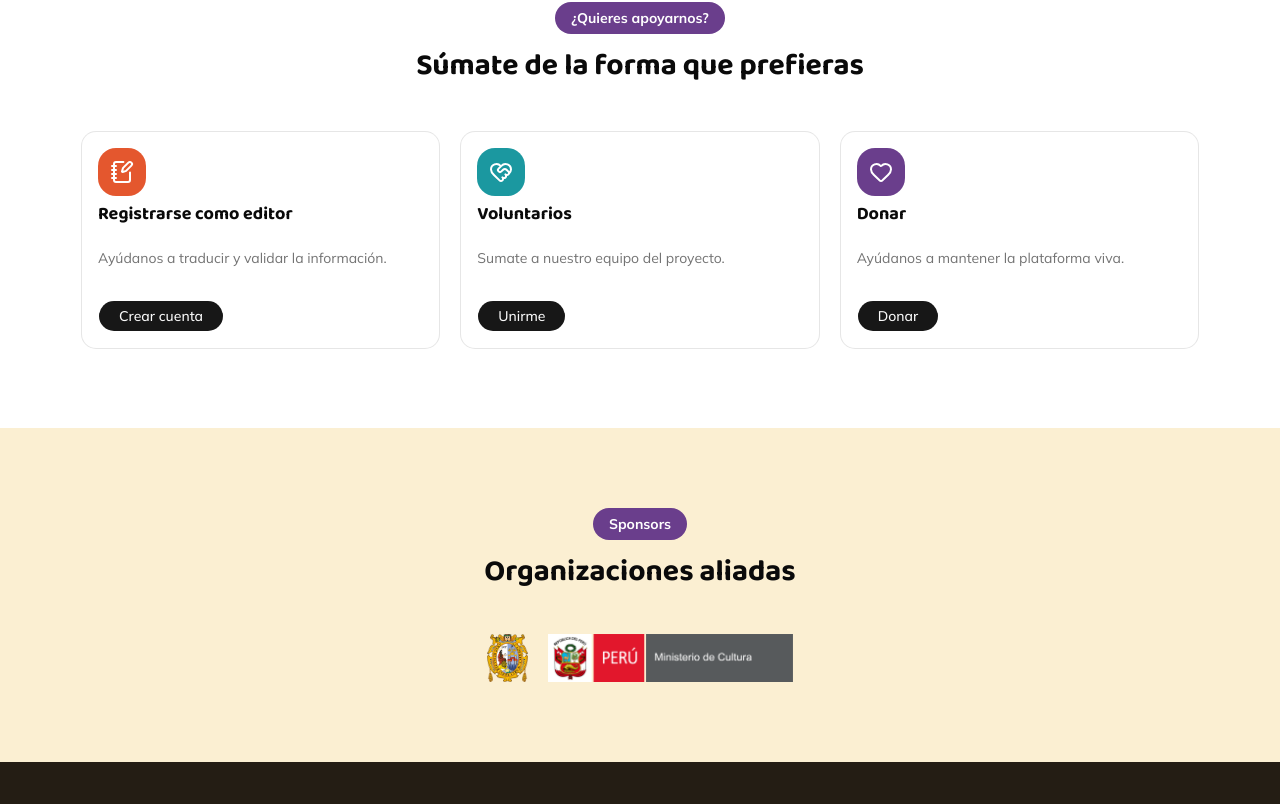
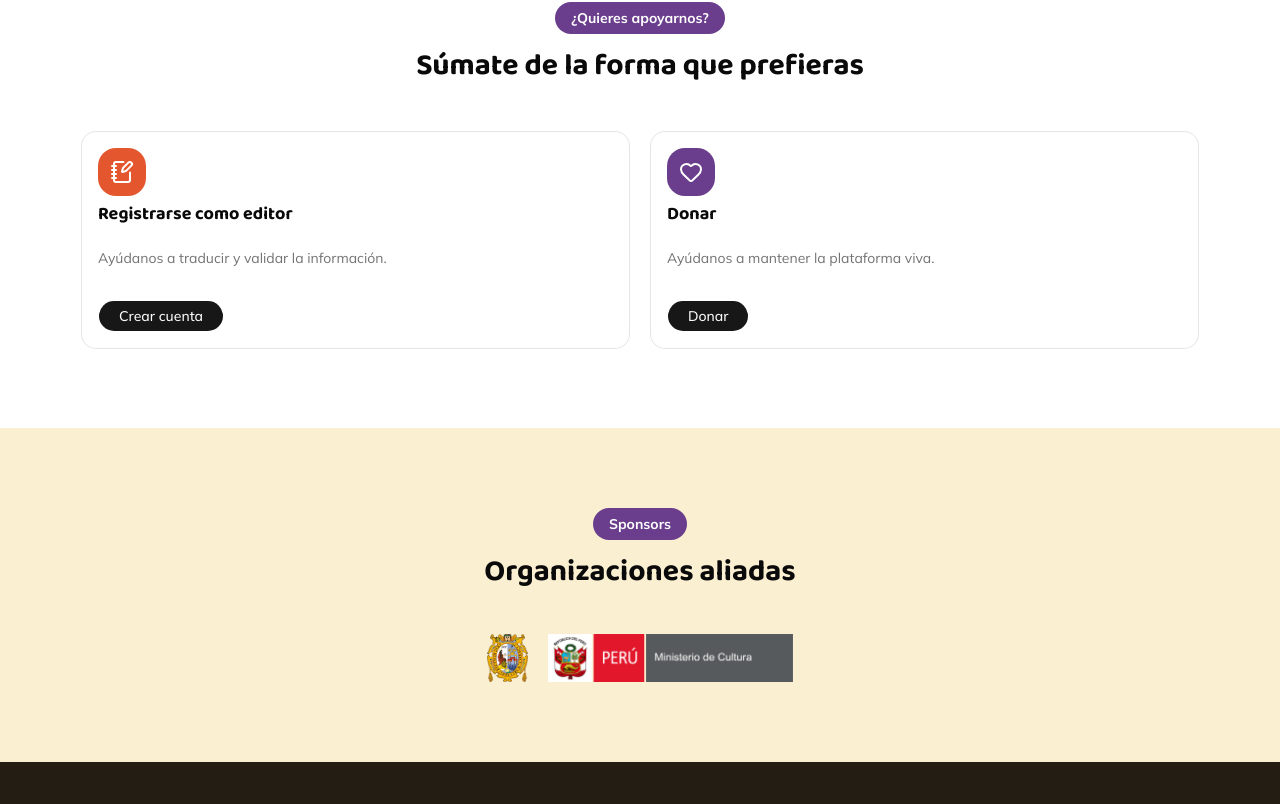
Before and after one commit to ouracademy/living-langs-peru, a Next.js app: page / in a window 1280 px wide. Shown: the part 2736-3540 px from the top of the page. Built offline with nearby package versions, Linux system fonts and the light colour scheme.

Commit message:
style: hide volunteers card

```diff
--- a/src/components/footer.tsx
+++ b/src/components/footer.tsx
@@ -6,7 +6,7 @@
 const navigation = {
   support: [
     { name: "Registrarse como editor", href: "/registro-editor" },
-    { name: "Voluntarios", href: "/voluntarios" },
+    // { name: "Voluntarios", href: "/voluntarios" },
     { name: "Donar", href: "/donar" },
   ],
   social: [
--- a/src/components/support.tsx
+++ b/src/components/support.tsx
@@ -7,7 +7,7 @@
   CardHeader,
   CardTitle,
 } from "./ui/card";
-import { Heart, HeartHandshake, NotebookPen } from "lucide-react";
+import { Heart, NotebookPen } from "lucide-react";
 import { cn } from "@/lib/utils";
 
 const options = [
@@ -19,14 +19,14 @@
     icon: NotebookPen,
     color: "bg-[#E4572E]",
   },
-  {
-    title: "Voluntarios",
-    description: "Sumate a nuestro equipo del proyecto.",
-    buttonText: "Unirme",
-    href: "/voluntarios",
-    icon: HeartHandshake,
-    color: "bg-[#1B98A0]",
-  },
+  // {
+  //   title: "Voluntarios",
+  //   description: "Sumate a nuestro equipo del proyecto.",
+  //   buttonText: "Unirme",
+  //   href: "/voluntarios",
+  //   icon: HeartHandshake,
+  //   color: "bg-[#1B98A0]",
+  // },
   {
     title: "Donar",
     description: "Ayúdanos a mantener la plataforma viva.",
@@ -49,7 +49,7 @@
             Súmate de la forma que prefieras
           </h2>
         </div>
-        <div className="mt-12 grid grid-cols-1 gap-5.5 text-left md:grid-cols-3">
+        <div className="mt-12 grid grid-cols-1 gap-5.5 text-left md:grid-cols-2">
           {options.map((item) => {
             const Icon = item.icon;
             return (
```
